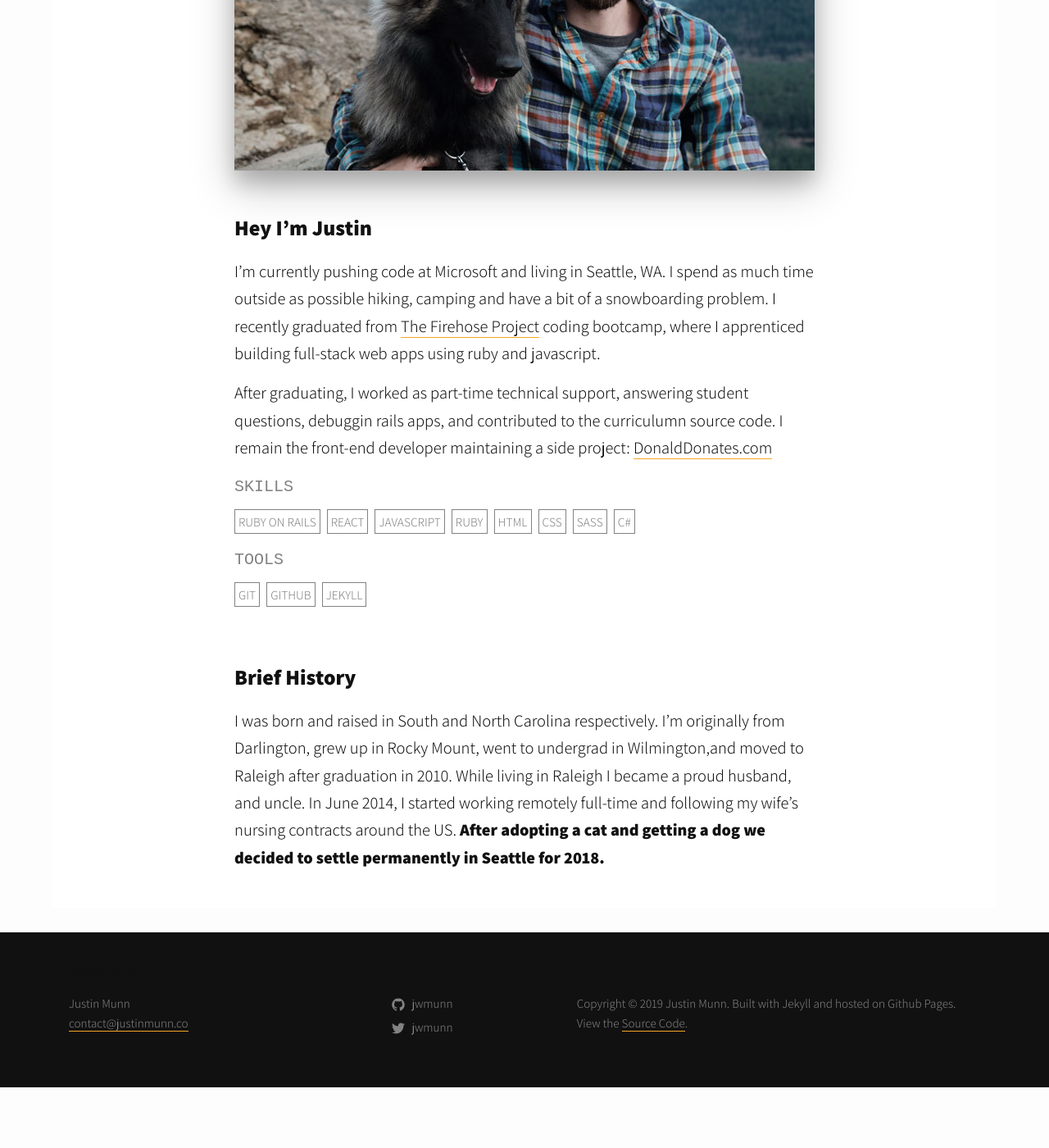
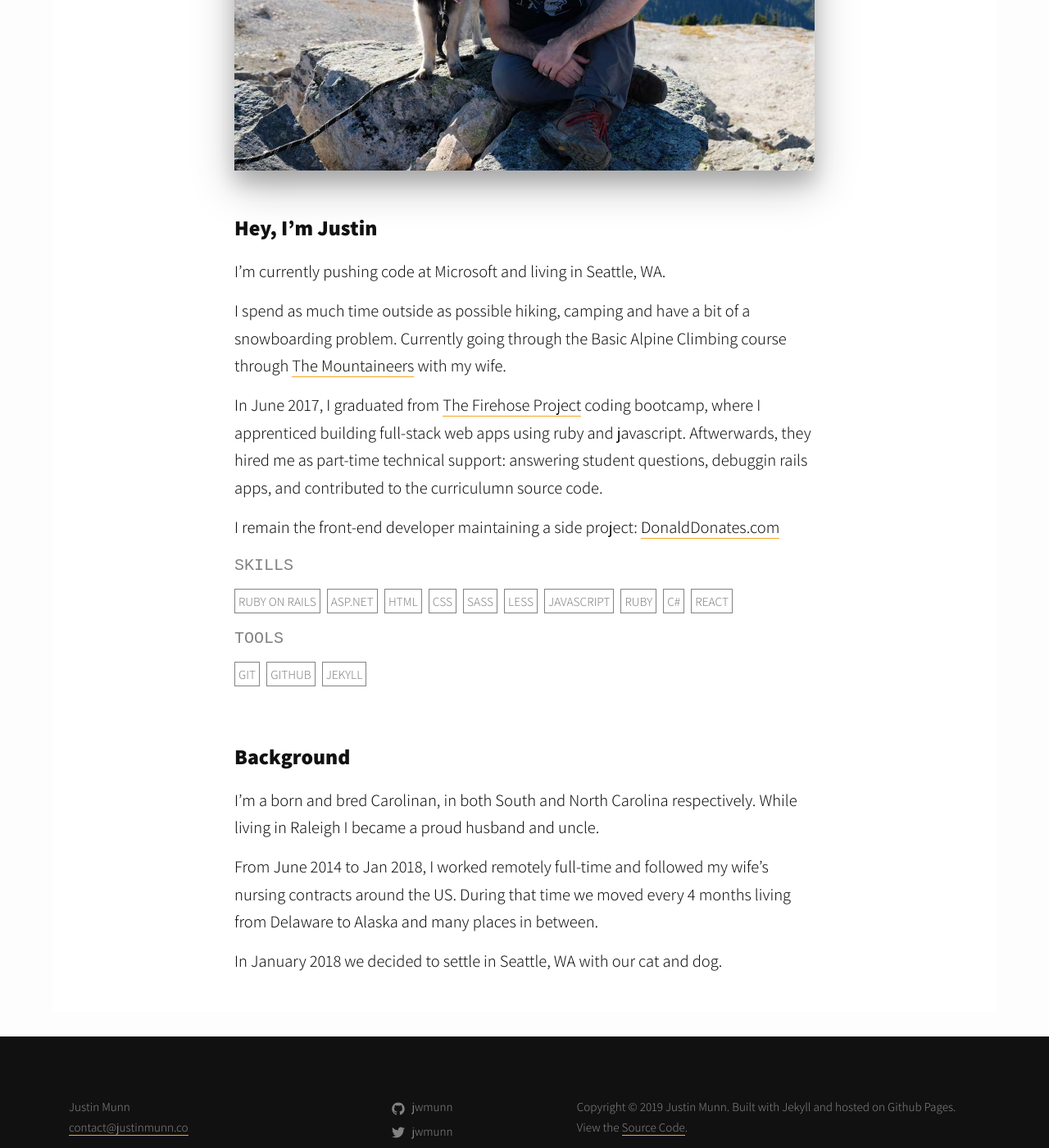
Before and after one commit to jwmunn/jwmunn.github.io, a Jekyll site: the page built from about.md, in a window 1280 px wide and 1400 px high, scrolled down 460 px. Shown: the whole window at 82% size. Built offline with Jekyll 4.4.1, drawn with Linux system fonts in a browser that asks for light colours; before the commit the page ends 1786 px from its top, so only the background shows below that.

Commit message:
Updated about page picture and text

```diff
--- a/about.md
+++ b/about.md
@@ -6,24 +6,30 @@
 
 
 ![Justin and Finn](/../images/about-pic.jpg)
-<br /><br/>
-### Hey I’m Justin
+<br />
+<br/>
 
-<!-- <del>Lewes,&nbsp;DE</del> <del>Denver,&nbsp;CO</del> <del>Sacramento,&nbsp;CA</del> <del>Seattle,&nbsp;WA</del> <del>Reno, NV</del> <del>Grand Junction, CO</del> <del>Seattle, WA</del> <del>Anchorage, AK</del>, <del>San Jose, CA</del> until early Dec -->
+### Hey, I’m Justin
 
-I’m currently pushing code at Microsoft and living in Seattle, WA. I spend as much time outside as possible hiking, camping and have a bit of a snowboarding problem. I recently graduated from <a href="http://www.thefirehoseproject.com/">The&nbsp;Firehose&nbsp;Project</a> coding bootcamp, where I apprenticed building full-stack web apps using ruby and javascript.
+I’m currently pushing code at Microsoft and living in Seattle, WA.
 
-After graduating, I worked as part-time technical support, answering student questions, debuggin rails apps, and contributed to the curriculumn source code. I remain the front-end developer maintaining a side project: <a href="https://donalddonates.com/">DonaldDonates.com</a>
+I spend as much time outside as possible hiking, camping and have a bit of a snowboarding problem. Currently going through the Basic Alpine Climbing course through [The Mountaineers](https://www.mountaineers.org/) with my wife.
+
+In June 2017, I graduated from [The&nbsp;Firehose&nbsp;Project](http://www.thefirehoseproject.com) coding bootcamp, where I apprenticed building full-stack web apps using ruby and javascript. Aftwerwards, they hired me as part-time technical support: answering student questions, debuggin rails apps, and contributed to the curriculumn source code.
+
+I remain the front-end developer maintaining a side project: [DonaldDonates.com](https://donalddonates.com)
 
 #### Skills
 <span class="badge">Ruby on Rails</span>
-<span class="badge">React</span>
-<span class="badge">Javascript</span>
-<span class="badge">Ruby</span>
+<span class="badge">ASP.NET</span>
 <span class="badge">HTML</span>
 <span class="badge">CSS</span>
 <span class="badge">Sass</span>
+<span class="badge">LESS</span>
+<span class="badge">Javascript</span>
+<span class="badge">Ruby</span>
 <span class="badge">C#</span>
+<span class="badge">React</span>
 
 #### Tools
 <span class="badge">Git</span>
@@ -31,8 +37,10 @@
 <span class="badge">Jekyll</span>
 
 <br />
-### Brief History
+### Background
 
-I was born and raised in South and North Carolina respectively. I’m originally from Darlington, grew up in Rocky Mount, went to undergrad in Wilmington,and moved to Raleigh after graduation in 2010. While living in Raleigh I became a proud husband, and uncle. In June 2014, I started working remotely full-time and following my wife's nursing contracts around the US. **After adopting a cat and getting a dog we decided to settle permanently in Seattle for 2018.**
+I'm a born and bred Carolinan, in both South and North Carolina respectively. While living in Raleigh I became a proud husband and uncle.
 
-<!--<div id="about-position" class="rellax-uncentered" data-rellax-speed="-7"><h1 class="section-headline">ABOUT</h1></div>-->
+From June 2014 to Jan 2018, I worked remotely full-time and followed my wife's nursing contracts around the US. During that time we moved every 4 months living from Delaware to Alaska and many places in between.
+
+In January 2018 we decided to settle in Seattle, WA with our cat and dog.
```
Also changed, not shown: images/about-pic.jpg.
